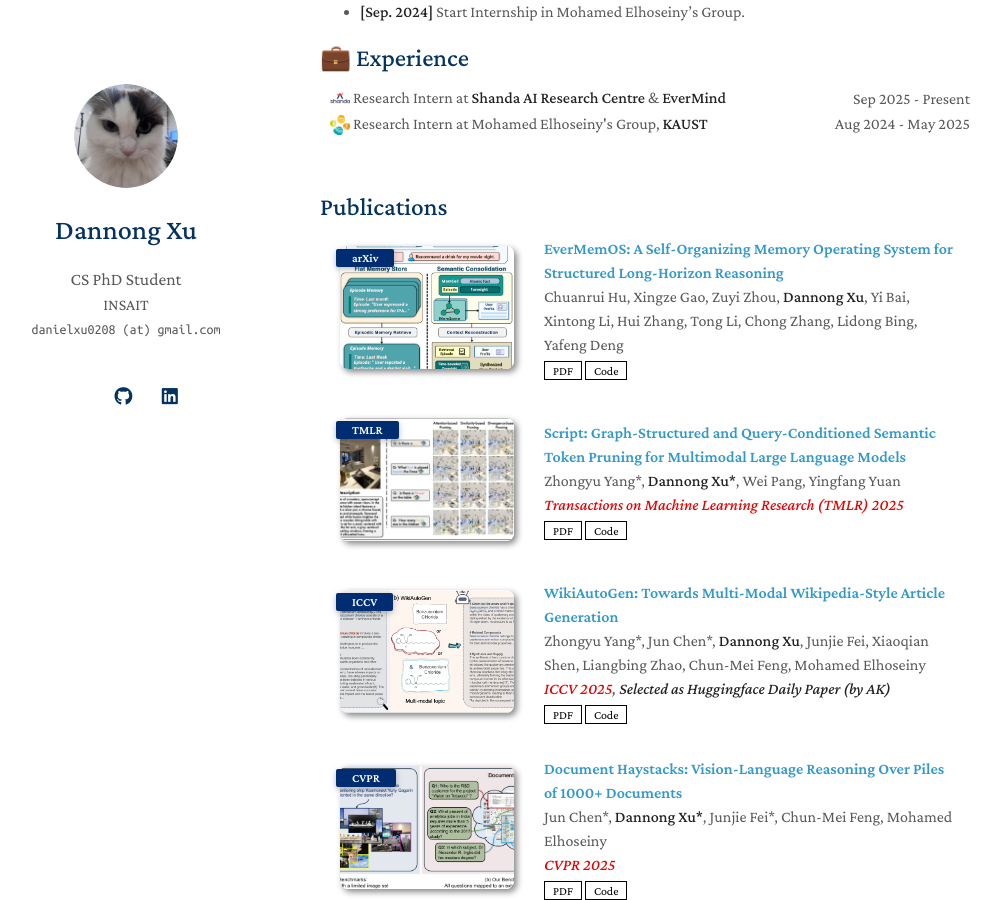
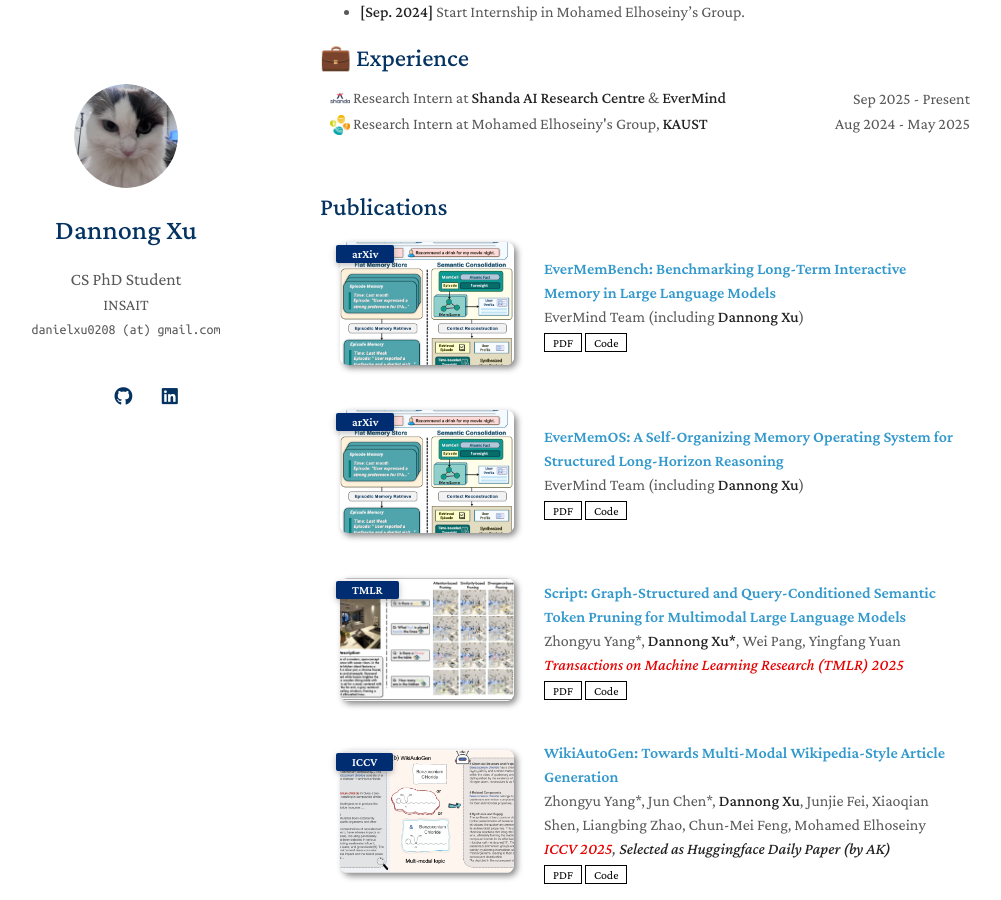
Before and after one commit to Danielxu0208/Danielxu0208.github.io, a Jekyll site: the page built from index.md, in a window 1280 px wide and 900 px high, scrolled down 729 px. Shown: the whole window, without its empty margins (150-1151 px from the left). Built offline with Jekyll 4.4.1, drawn with Linux system fonts in a browser that asks for light colours; a style sheet for code colours, icons or effects is not loaded; our own code applies the rules of GitHub Pages for plain Markdown files.

Commit message:
Add publication entry for EverMemBench

```diff
--- a/_data/publications.yml
+++ b/_data/publications.yml
@@ -1,7 +1,14 @@
 main:
 
+  - title: "EverMemBench: Benchmarking Long-Term Interactive Memory in Large Language Models"
+    authors: EverMind Team (including <strong>Dannong Xu</strong>)
+    conference_short: arXiv
+    pdf: https://www.arxiv.org/abs/2602.01313
+    code: https://github.com/EverMind-AI/EverMemBench
+    image: ./assets/img/evermemos.png
+
   - title: "EverMemOS: A Self-Organizing Memory Operating System for Structured Long-Horizon Reasoning"
-    authors: Chuanrui Hu, Xingze Gao, Zuyi Zhou, <strong>Dannong Xu</strong>, Yi Bai, Xintong Li, Hui Zhang, Tong Li, Chong Zhang, Lidong Bing, Yafeng Deng
+    authors: EverMind Team (including <strong>Dannong Xu</strong>)
     conference_short: arXiv
     pdf: https://arxiv.org/abs/2601.02163
     code: https://github.com/EverMind-AI/EverMemOS
```
